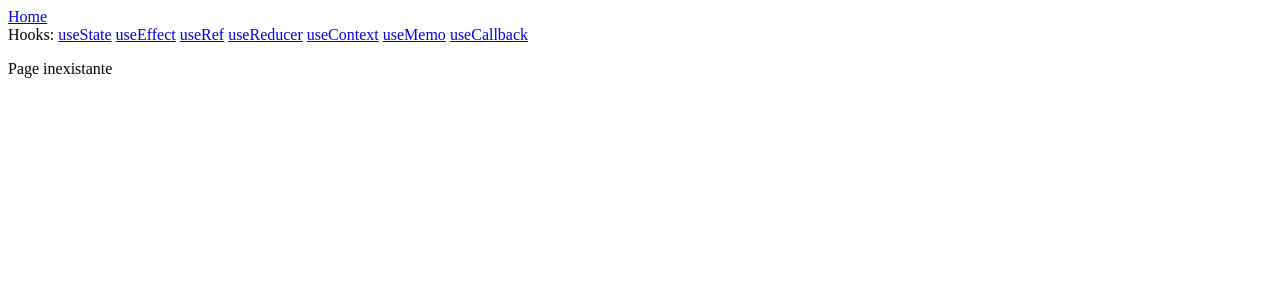
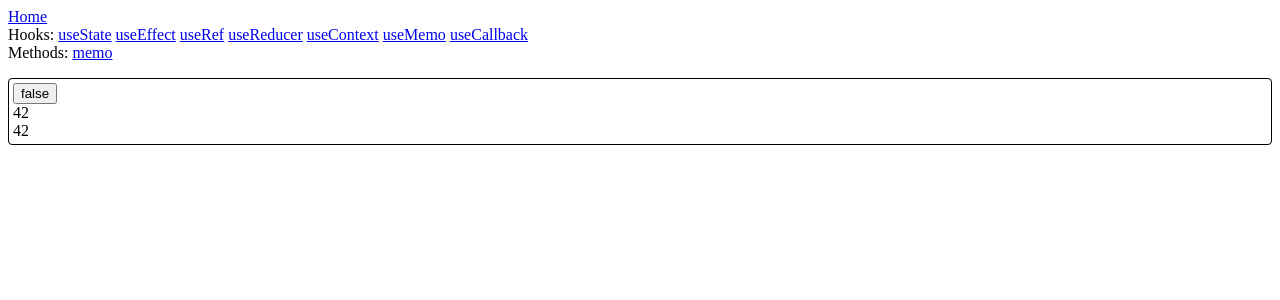
Before and after one commit to ZorroLeVrai/cours.tjs.react-hooks, a React (Vite) app: page /memo in a window 1280 px wide. Shown: the top 300 px of the page. Built offline with nearby package versions, Linux system fonts and the light colour scheme.

Commit message:
Adding a demo for the React.memo function

```diff
--- a/src/App.jsx
+++ b/src/App.jsx
@@ -11,6 +11,8 @@ import UseReducerDemo from './components/useReducer/UseReducerDemo';
 import { UseContextDemo } from './components/useContext/UseContextDemo';
 import UseMemoDemo from "./components/useMemo/UseMemoDemo";
 import UseCallbackDemo from './components/useCallBack/UseCallbackDemo';
+import MemoDemo from './components/MemoDemo';
+import MyComponent from './MyComponent';
 
 function App() {
   return (
@@ -26,6 +28,8 @@ function App() {
             <Route path="/useContext" element={<UseContextDemo />} />
             <Route path="/useMemo" element={<UseMemoDemo />} />
             <Route path="/useCallback" element={<UseCallbackDemo />} />
+            <Route path="/memo" element={<MemoDemo />} />
+            <Route path="/test" element={<MyComponent />} />
             <Route path="*" element={<div>Page inexistante</div>} />
           </Route>
         </Routes>
--- /dev/null
+++ b/src/MyComponent.jsx
@@ -0,0 +1,22 @@
+import React from 'react';
+import { useState, useEffect } from 'react';
+
+const Child = ({componentName, value}) => {
+  useEffect(() => console.log(`${componentName} re-rendered val:${value}`));
+
+  return <div >{value}</div>;
+}
+
+const ChildMemo = React.memo(Child);
+
+export default function MyComponent() {
+  const [fakeState, setFakeState] = useState(false);
+
+  return (
+    <div>
+      <button onClick={() => setFakeState(current => !current)}>{fakeState ? "true":"false"}</button>
+      <Child componentName={"Child"} value={42} />
+      <ChildMemo componentName={"ChildMemo"} value={42} />
+    </div>
+  );
+}
--- a/src/components/LinkElement.jsx
+++ b/src/components/LinkElement.jsx
@@ -2,7 +2,6 @@
 import * as React from 'react';
 import PropTypes from 'prop-types';
 import { Link } from "react-router-dom";
-
 import styles from "./LinkElement.module.css";
 
 const LinkElement = ({to, text}) => {
--- /dev/null
+++ b/src/components/MemoDemo.jsx
@@ -0,0 +1,23 @@
+import React from 'react';
+import { useState, useEffect } from 'react';
+import styles from "./Global.module.css";
+
+const Child = ({componentName, value}) => {
+  useEffect(() => console.log(`${componentName} re-rendered val:${value}`));
+
+  return <div >{value}</div>;
+}
+
+const ChildMemo = React.memo(Child);
+
+export default function MemoDemo() {
+  const [fakeState, setFakeState] = useState(false);
+
+  return (
+    <div className={styles.border}>
+      <button onClick={() => setFakeState(current => !current)}>{fakeState ? "true":"false"}</button>
+      <Child componentName={"Child"} value={42} />
+      <ChildMemo componentName={"ChildMemo"} value={42} />
+    </div>
+  );
+}
--- a/src/components/RouterLayout.jsx
+++ b/src/components/RouterLayout.jsx
@@ -22,6 +22,12 @@ export const RouterLayout = () => {
         <LinkElement to="/useMemo" text="useMemo" />
         <LinkElement to="/useCallback" text="useCallback" />
       </div>
+      <div>
+        <span>
+          Methods:&nbsp;
+        </span>
+        <LinkElement to="/memo" text="memo" />
+      </div>
       <div className={styles.marginTop}>
         <Outlet />
       </div>
```
